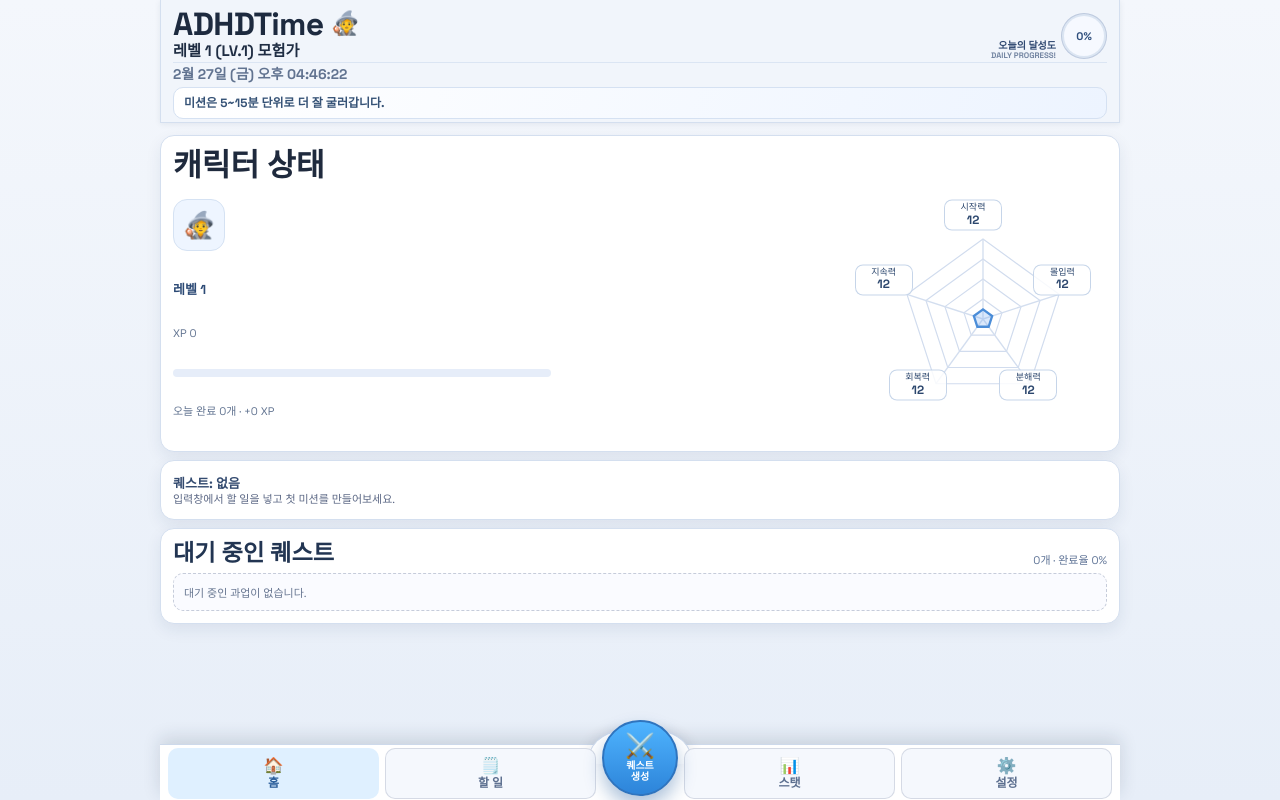
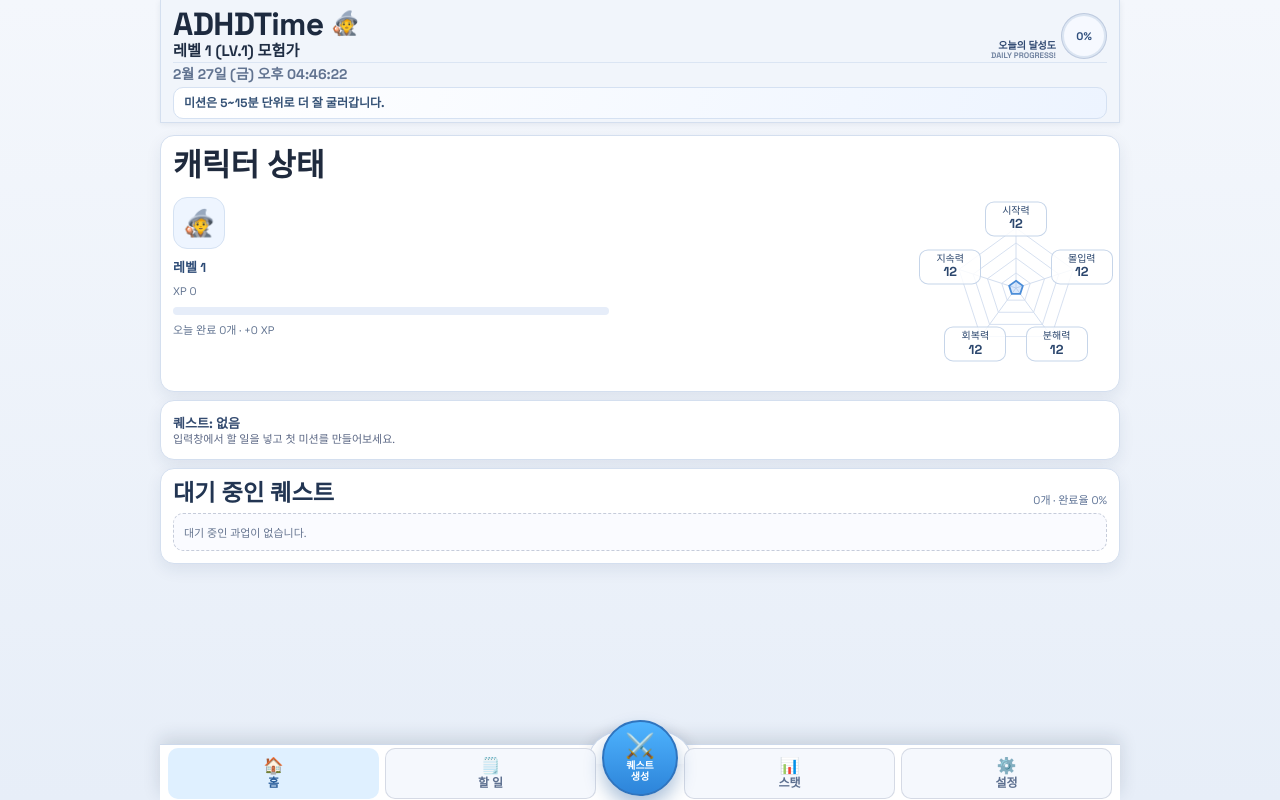
Before and after one commit to sphacker83/adhdtime, a Next.js app: page / in a window 1280 px wide. Built offline with nearby package versions, Linux system fonts and the light colour scheme; a web font is replaced by a local one.

Commit message:
fix: rebalance mobile status card and preserve due-only schedule

```diff
--- a/features/mvp/components/mvp-dashboard.module.css
+++ b/features/mvp/components/mvp-dashboard.module.css
@@ -2186,38 +2186,42 @@
 
 .statusCard {
   display: grid;
+  grid-template-columns: minmax(0, 1fr) minmax(132px, 44%);
+  align-items: start;
+  column-gap: 10px;
+  row-gap: 10px;
+}
+
+.levelBlock {
+  grid-column: 1;
+  min-width: 0;
+  gap: 8px;
+}
+
+.radarBlock {
+  grid-column: 2;
+  display: grid;
   grid-template-columns: minmax(0, 1fr);
-  align-items: stretch;
-  gap: 12px;
-}
-
-.levelBlock {
-  gap: 8px;
-}
-
-.radarBlock {
-  display: grid;
-  grid-template-columns: minmax(0, 1fr);
-  justify-items: center;
-  align-items: center;
-  min-height: 210px;
+  justify-items: end;
+  align-items: center;
+  min-width: 0;
   width: 100%;
 }
 
 .radarWrap {
   position: relative;
-  width: min(100%, 220px);
+  width: min(100%, 154px);
   aspect-ratio: 1 / 1;
   margin-left: auto;
-  margin-right: auto;
+  margin-right: 0;
 }
 
 .radarWrap .radarSvg {
   position: absolute;
-  top: 20px;
-  left: 20px;
-  width: calc(100% - 40px);
-  height: calc(100% - 40px);
+  top: 16px;
+  left: 16px;
+  width: calc(100% - 32px);
+  height: calc(100% - 32px);
 }
 
 .radarLabelLayer {
@@ -2232,19 +2236,19 @@
   display: grid;
   justify-items: center;
   gap: 1px;
-  min-width: 58px;
-  padding: 3px 5px;
-  border-radius: 8px;
+  min-width: 62px;
+  padding: 4px 6px;
+  border-radius: 9px;
   background: rgba(255, 255, 255, 0.82);
   border: 1px solid rgba(194, 210, 232, 0.92);
   color: #2b466d;
-  font-size: 9px;
+  font-size: 10px;
   line-height: 1.05;
   text-align: center;
 }
 
 .radarStatBadge strong {
-  font-size: 12px;
+  font-size: 13px;
   line-height: 1.05;
 }
 
@@ -2254,32 +2258,29 @@
 
 @media (min-width: 680px) {
   .statusCard {
-    grid-template-columns: minmax(220px, 0.95fr) minmax(0, 1.35fr);
-    column-gap: 18px;
+    grid-template-columns: minmax(220px, 0.95fr) minmax(170px, 1.05fr);
+    column-gap: 16px;
   }
 
   .statusCardTitle {
     margin-bottom: 4px;
   }
 
-  .radarBlock {
-    justify-items: end;
-  }
-
   .radarWrap {
-    width: min(100%, 240px);
-    margin-right: 4px;
+    width: min(100%, 182px);
+    margin-right: 0;
   }
 }
 
 @media (max-width: 560px) {
   .radarWrap {
-    width: min(100%, 208px);
+    width: min(100%, 142px);
   }
 
   .radarStatBadge {
-    min-width: 54px;
-    font-size: 8px;
+    min-width: 52px;
+    font-size: 9px;
+    padding: 3px 5px;
   }
 
   .radarStatBadge strong {
--- a/features/mvp/components/mvp-dashboard.tsx
+++ b/features/mvp/components/mvp-dashboard.tsx
@@ -106,8 +106,8 @@ const RISKY_INPUT_PATTERN = /(자해|죽고\s?싶|폭탄|불법|마약|살인|
 const DEFAULT_TASK_TOTAL_MINUTES = 60;
 const ROLLING_TIP_INTERVAL_MS = 5000;
 const TOAST_AUTO_DISMISS_MS = 3600;
-const RADAR_LABEL_CENTER = 110;
-const RADAR_LABEL_RADIUS = 94;
+const RADAR_LABEL_CENTER_PERCENT = 50;
+const RADAR_LABEL_RADIUS_PERCENT = 38;
 
 const ROLLING_TIPS = [
   "작게 시작하면 꾸준함이 쉬워져요.",
@@ -447,14 +447,19 @@ export function MvpDashboard() {
       totalMinutes: task.totalMinutes,
       fallbackStartAt
     });
+    const normalizedScheduleWithDueOnlyOverride = applyDueOnlyScheduleInputOverride(
+      normalizedSchedule,
+      task.scheduledFor ?? "",
+      task.dueAt ?? ""
+    ) ?? normalizedSchedule;
 
     setQuestComposerMode("edit");
     setEditingTaskId(task.id);
     setTaskInput(task.title);
     setSelectedQuestSuggestionId(null);
     setTaskTotalMinutesInput(String(task.totalMinutes));
-    setTaskScheduledForInput(formatTaskIsoToLocalInput(normalizedSchedule.scheduledFor));
-    setTaskDueAtInput(formatTaskIsoToLocalInput(normalizedSchedule.dueAt));
+    setTaskScheduledForInput(formatTaskIsoToLocalInput(normalizedScheduleWithDueOnlyOverride.scheduledFor));
+    setTaskDueAtInput(formatTaskIsoToLocalInput(normalizedScheduleWithDueOnlyOverride.dueAt));
     setTaskMetaFeedback(null);
     taskMetaEditingFieldRef.current = null;
     taskMetaLastDistinctEditedFieldRef.current = null;
@@ -697,8 +702,13 @@ export function MvpDashboard() {
           totalMinutes: task.totalMinutes,
           fallbackStartAt
         });
-        const nextScheduledFor = normalizedSchedule.scheduledFor;
-        const nextDueAt = normalizedSchedule.dueAt;
+        const normalizedScheduleWithDueOnlyOverride = applyDueOnlyScheduleInputOverride(
+          normalizedSchedule,
+          task.scheduledFor ?? "",
+          task.dueAt ?? ""
+        ) ?? normalizedSchedule;
+        const nextScheduledFor = normalizedScheduleWithDueOnlyOverride.scheduledFor;
+        const nextDueAt = normalizedScheduleWithDueOnlyOverride.dueAt;
 
         const taskMissions = missions.filter((mission) => mission.taskId === task.id);
         const openTaskMissions = taskMissions.filter((mission) => !isTaskClosedStatus(mission.status));
@@ -1056,7 +1066,16 @@ export function MvpDashboard() {
         }
       }
 
-      if (derivedField === "scheduledFor" && editedField !== "dueAt" && parsedTotalMinutes !== null && parsedDueAt) {
+      const shouldPreserveDueOnlyInput = editedField === "totalMinutes"
+        && nextInputs.scheduledForInput.trim().length === 0
+        && nextInputs.dueAtInput.trim().length > 0;
+      if (
+        derivedField === "scheduledFor"
+        && editedField !== "dueAt"
+        && !shouldPreserveDueOnlyInput
+        && parsedTotalMinutes !== null
+        && parsedDueAt
+      ) {
         if (!isTaskTotalMinutesInRange(parsedTotalMinutes)) {
           immediateFeedback = `총 소요 시간은 ${MIN_TASK_TOTAL_MINUTES}~${MAX_TASK_TOTAL_MINUTES}분 범위로 입력해주세요.`;
         } else {
@@ -2401,13 +2420,13 @@ export function MvpDashboard() {
                   <div className={styles.radarLabelLayer} aria-hidden="true">
                     {STAT_META.map((item, index) => {
                       const angle = (-Math.PI / 2) + (index * Math.PI * 2) / STAT_META.length;
-                      const x = RADAR_LABEL_CENTER + Math.cos(angle) * RADAR_LABEL_RADIUS;
-                      const y = RADAR_LABEL_CENTER + Math.sin(angle) * RADAR_LABEL_RADIUS;
+                      const x = RADAR_LABEL_CENTER_PERCENT + Math.cos(angle) * RADAR_LABEL_RADIUS_PERCENT;
+                      const y = RADAR_LABEL_CENTER_PERCENT + Math.sin(angle) * RADAR_LABEL_RADIUS_PERCENT;
                       return (
                         <div
                           key={item.key}
                           className={styles.radarStatBadge}
-                          style={{ left: `${x}px`, top: `${y}px` }}
+                          style={{ left: `${x}%`, top: `${y}%` }}
                         >
                           <span>{item.label}</span>
                           <strong>{stats[item.key]}</strong>
```
Also changed, not shown: dev/active/mvp-core-loop/mvp-core-loop-context.md (+22 -0 lines), dev/active/mvp-core-loop/mvp-core-loop-tasks.md (+19 -0 lines).
